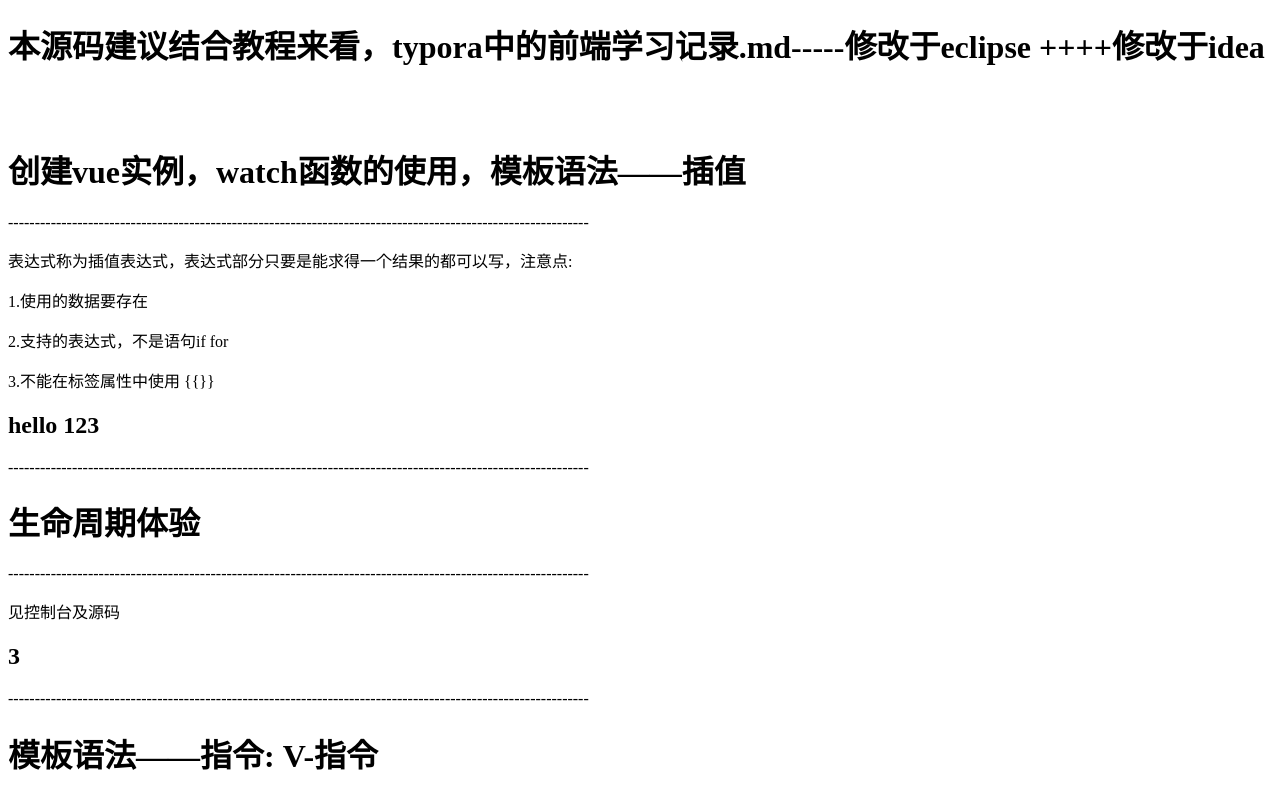
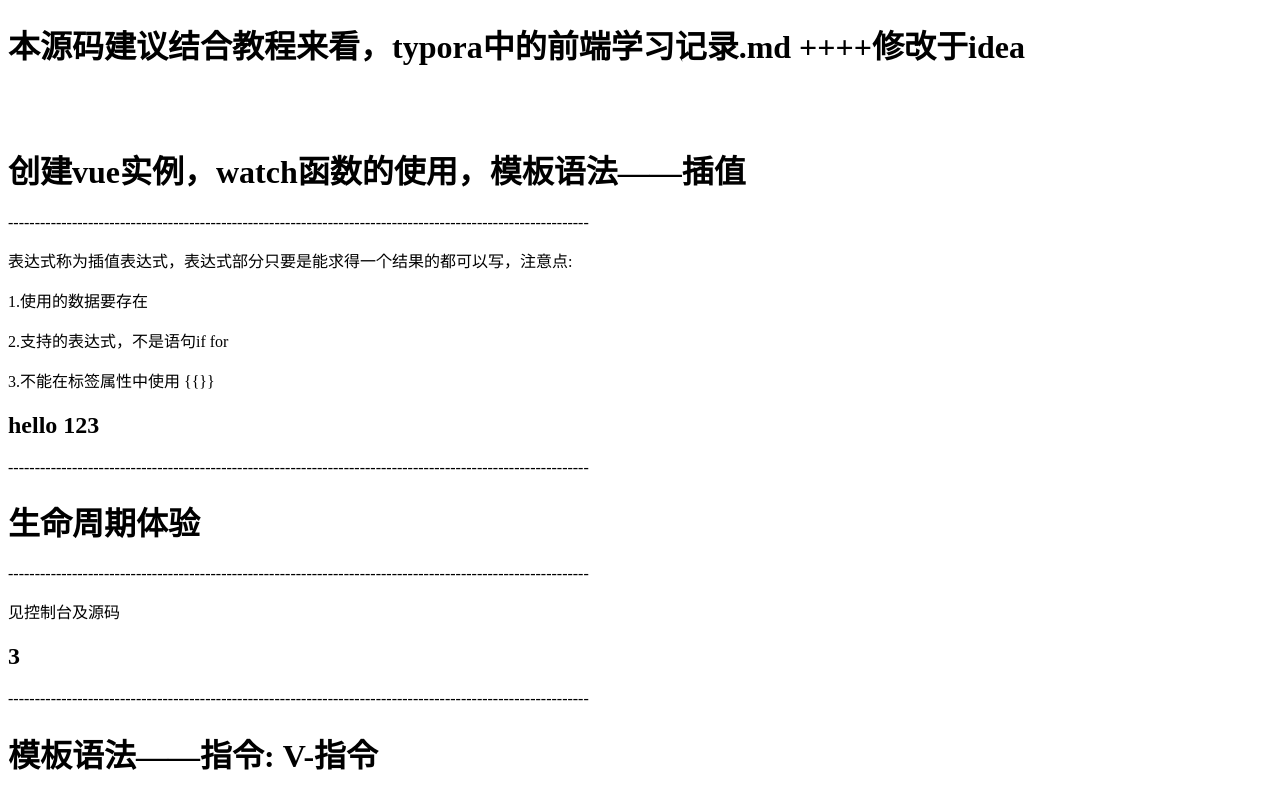
Before and after one commit to YewangPeng/pyw.github.io, a plain HTML site: page index.html in a window 1280 px wide. Shown: the top 794 px of the page. Drawn offline with nearby package versions, Linux system fonts and the light colour scheme.

Commit message:
修改blog -fromidea2

```diff
--- a/index.html
+++ b/index.html
@@ -7,7 +7,7 @@
     <script src="https://cdn.jsdelivr.net/npm/vue@2.7.16/dist/vue.js"></script>
 </head>
 <body>
-    <h1>本源码建议结合教程来看，typora中的前端学习记录.md-----修改于eclipse ++++修改于idea</h1>
+    <h1>本源码建议结合教程来看，typora中的前端学习记录.md ++++修改于idea</h1>
     <br><br>
 
     <h1>创建vue实例，watch函数的使用，模板语法——插值</h1>
```
